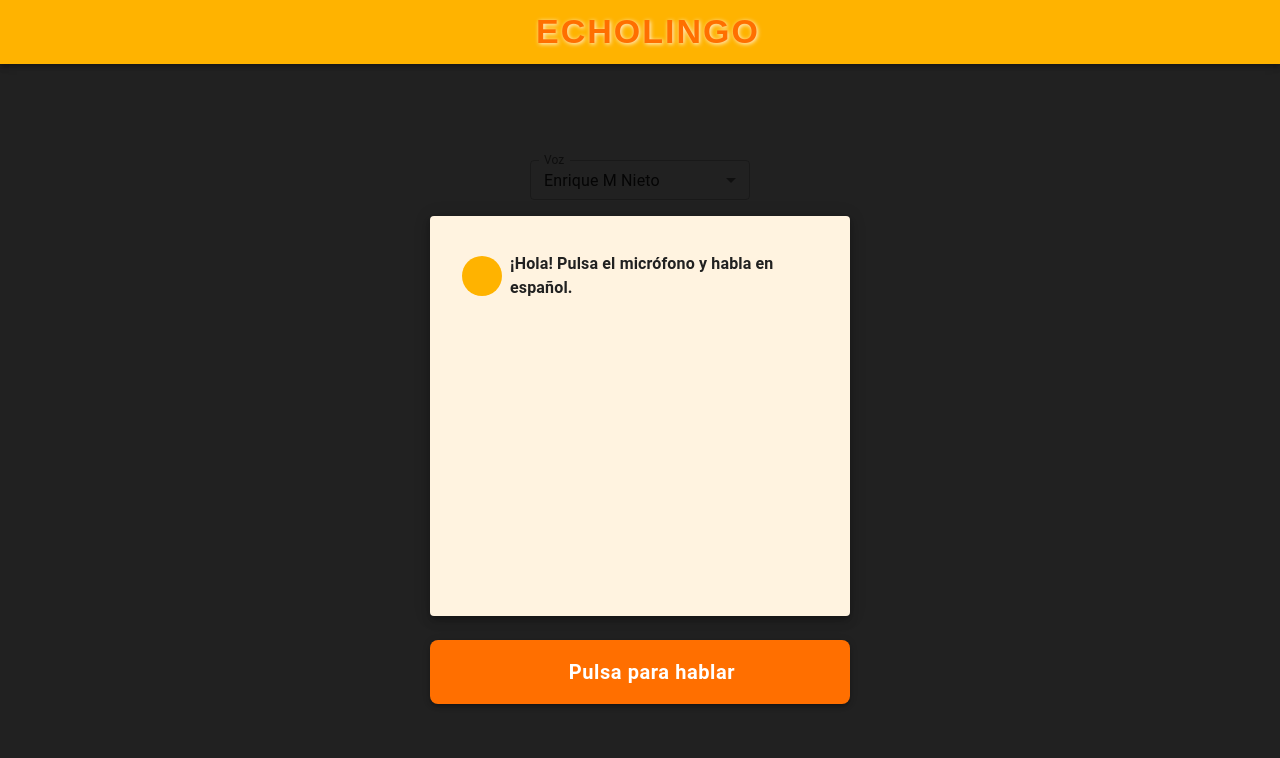
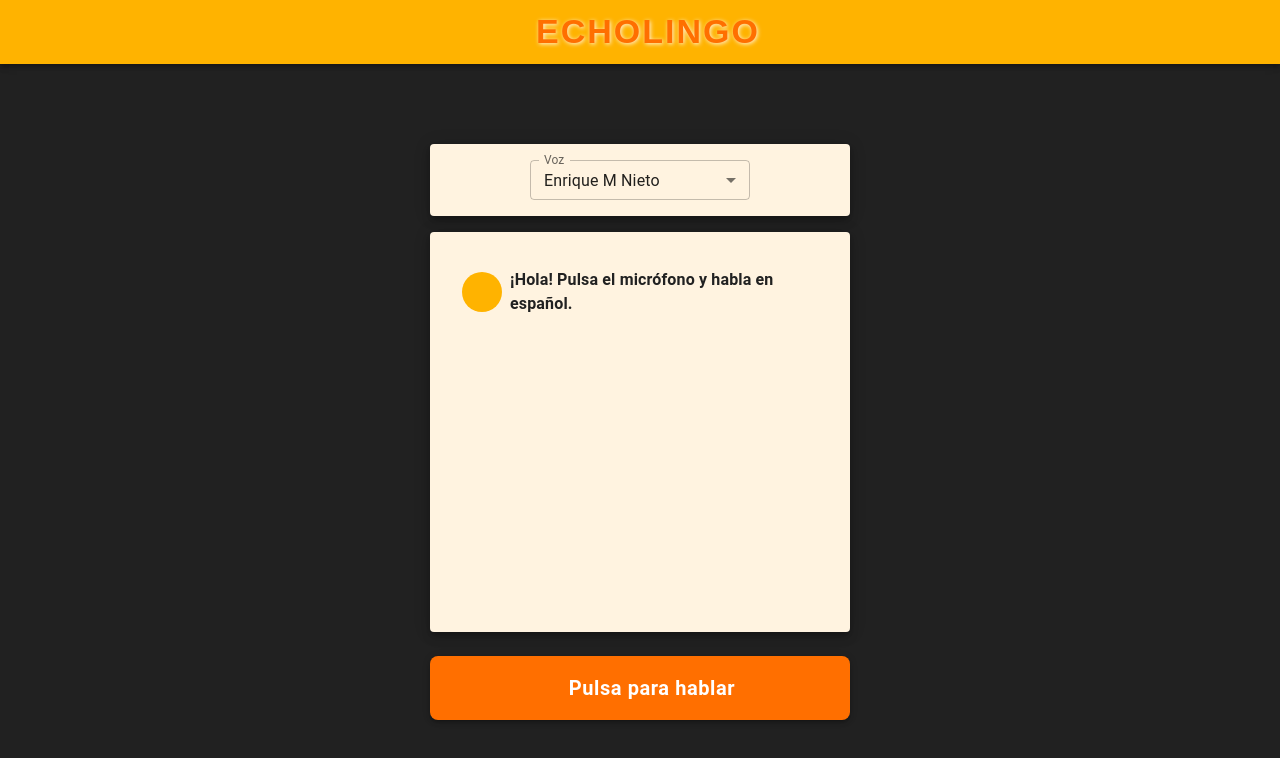
Before and after one commit to jthomaschappell/cerebras-hackathon-echolingo, a Next.js app: page / in a window 1280 px wide. Shown: the top 758 px of the page. Built offline with nearby package versions, Linux system fonts and the light colour scheme; some icons are missing.

Commit message:
Refactor voice selection dropdown to be displayed on a tan card for improved UI. Adjust layout and styling for better user experience.

```diff
--- a/src/app/page.tsx
+++ b/src/app/page.tsx
@@ -271,8 +271,21 @@ export default function Home() {
           p: 2,
         }}
       >
-        {/* Voice selection dropdown */}
-        <FormControl sx={{ mb: 2, minWidth: 220 }} size="small">
+        {/* Voice selection dropdown on tan card */}
+        <Paper
+          elevation={6}
+          sx={{
+            width: "100%",
+            maxWidth: 420,
+            mb: 2,
+            bgcolor: constructionColors.chatBubble,
+            p: 2,
+            display: "flex",
+            justifyContent: "center",
+            alignItems: "center",
+          }}
+        >
+          <FormControl sx={{ minWidth: 220 }} size="small">
             <InputLabel id="voice-select-label">Voz</InputLabel>
             <Select
               labelId="voice-select-label"
@@ -286,6 +299,7 @@ export default function Home() {
               ))}
             </Select>
           </FormControl>
+        </Paper>
         <Paper
           elevation={6}
           sx={{
```
Lines whose indentation alone changed are shown as unchanged.
